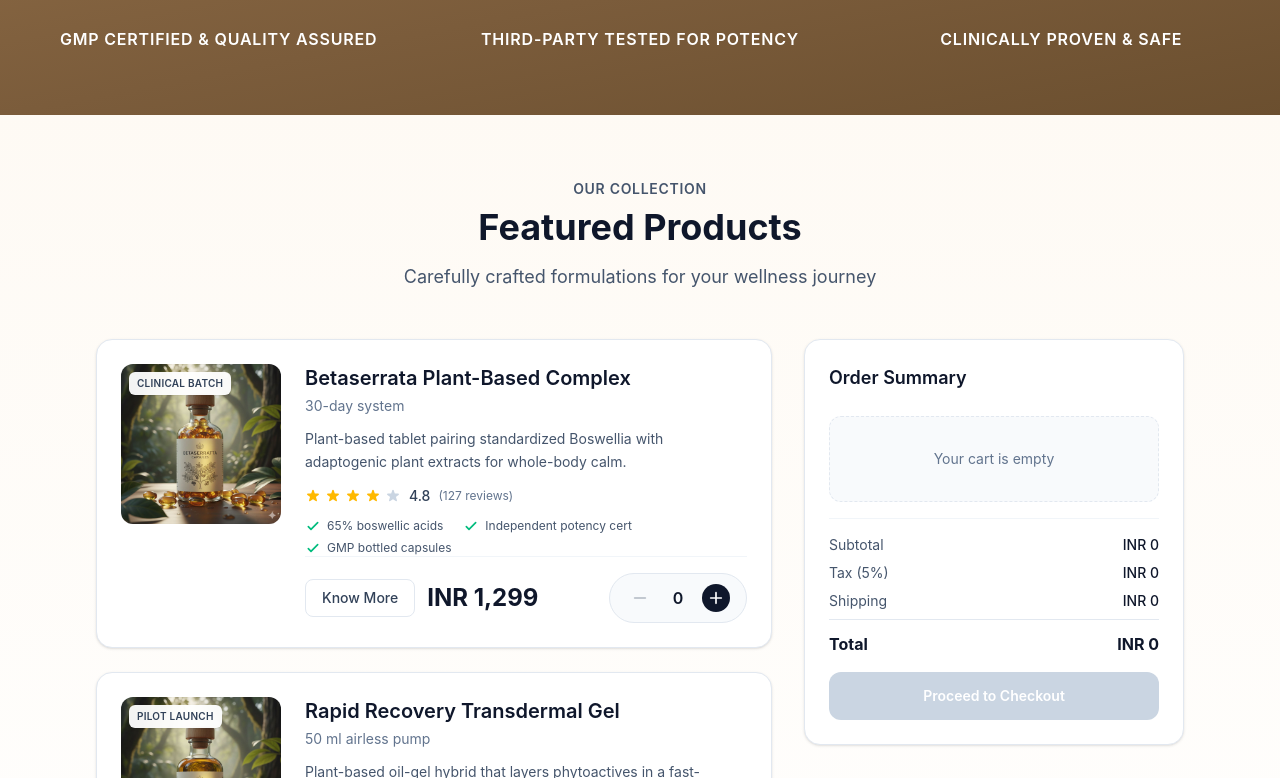
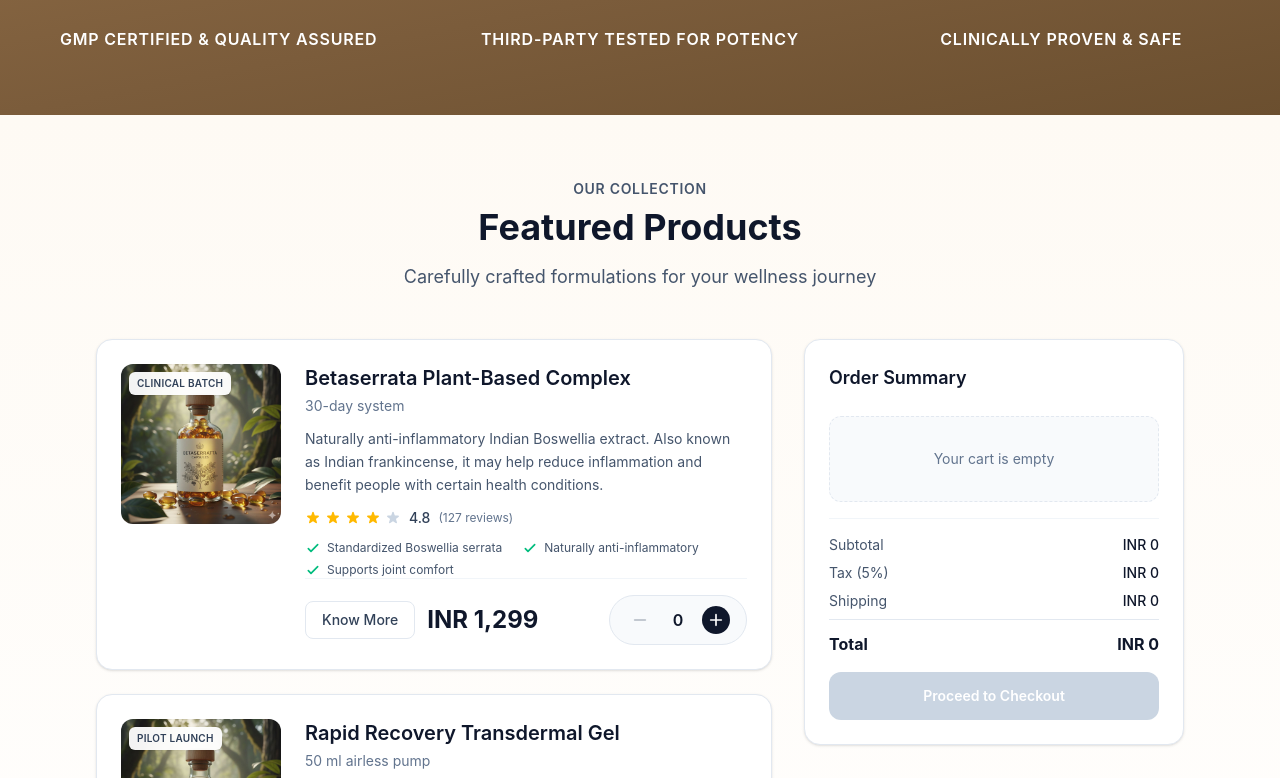
Before and after one commit to Prasannakbhat123/Betaserrata, a React (Vite) app: page /product in a window 1280 px wide. Shown: the part 918-1696 px from the top of the page. Built offline with nearby package versions, Linux system fonts and the light colour scheme.

Commit message:
text changes

```diff
--- a/src/data/products.ts
+++ b/src/data/products.ts
@@ -16,15 +16,15 @@ export const productCatalog: Product[] = [
   {
     id: 'betaserrata-complex',
     name: 'Betaserrata Plant-Based Complex',
-    description: 'Plant-based tablet pairing standardized Boswellia with adaptogenic plant extracts for whole-body calm.',
+    description: 'Naturally anti-inflammatory Indian Boswellia extract. Also known as Indian frankincense, it may help reduce inflammation and benefit people with certain health conditions.',
     price: 1299,
     badge: 'Clinical Batch',
     volume: '30-day system',
     image: '/assets/tablet.jpg',
-    highlights: ['65% boswellic acids', 'Independent potency cert', 'GMP bottled capsules'],
+    highlights: ['Standardized Boswellia serrata', 'Naturally anti-inflammatory', 'Supports joint comfort'],
     rating: 4.8,
     reviewCount: 127,
-    detailedDescription: 'Our flagship Plant-Based Complex combines standardized Boswellia serrata extract (65% boswellic acids) with a proprietary blend of adaptogenic plant extracts including Ashwagandha, Tulsi, and Guduchi. Each capsule is manufactured in our GMP-certified facility and undergoes rigorous third-party testing for potency and purity. The 30-day system is designed to support natural inflammatory response, promote joint comfort, and enhance overall vitality. Recommended dosage: 2 capsules daily with meals. Free from artificial additives, gluten, and common allergens.',
+    detailedDescription: 'Indian Boswellia, also known as Indian frankincense, is a plant-based extract from the Boswellia serrata tree. As an effective anti-inflammatory, it can help reduce pain and may prevent the loss of cartilage. Current evidence suggests beneficial effects in treating osteoarthritis of the knee, with effects that may last for some time after treatment is stopped. Our standardized formulation prevents the production of inflammatory substances in the joints, making it an effective natural remedy for joint discomfort and stiffness. Each tablet is manufactured in our GMP-certified facility and undergoes rigorous third-party testing for potency and purity. Recommended dosage: 2 tablets daily with meals. Free from artificial additives, gluten, and common allergens.',
   },
   {
     id: 'betaserrata-gel',
--- a/src/pages/ProductFlowPage.tsx
+++ b/src/pages/ProductFlowPage.tsx
@@ -155,7 +155,7 @@ const ProductFlowPage = () => {
                 </span>
               </h1>
               <p className="hero-lead mt-4 text-sm sm:text-base">
-                Discover our scientifically-backed plant-based formulations that blend nature's power with modern pharmaceutical standards. Each product is GMP-certified and third-party tested for purity and potency.
+                Naturally anti-inflammatory Indian Boswellia—the original plant-based extract from the Boswellia serrata tree. Our scientifically-backed formulations blend nature's power with modern pharmaceutical standards, helping reduce inflammation and supporting joint comfort. Each product is GMP-certified and third-party tested for purity and potency.
               </p>
               <div className="hero-actions mt-6 flex flex-col sm:flex-row gap-3 w-full sm:w-auto">
                 <button
--- a/src/sections/FlowShowcaseSection.tsx
+++ b/src/sections/FlowShowcaseSection.tsx
@@ -3,10 +3,16 @@ import { useNavigate } from 'react-router-dom'
 const flows = [
   {
     id: 'product',
-    eyebrow: 'Product experience',
-    title: 'Direct-to-clinic product purchase',
-    description: 'Two curated SKUs, live cart math, delivery notes, and OTP verification ready for a commerce handoff.',
-    stats: ['2 premium SKUs', 'Cart + billing summary', 'OTP verification', 'Delivery notes'],
+    eyebrow: 'Plant-based Boswellia tablets',
+    title: 'Naturally anti-inflammatory support',
+    description:
+      'Standardized Indian Boswellia serrata extract formulated as an easy-to-access, plant-based tablet for people managing joint discomfort and stiffness.',
+    stats: [
+      'Standardized Boswellia serrata extract',
+      'Supports joint comfort and mobility',
+      'Plant-based, over-the-counter format',
+      'Designed for osteoarthritis-prone patients',
+    ],
     image: '/assets/product.png',
     accent: 'from-white via-[#fff6ec] to-[#fde5c8]',
     buttonLabel: 'View product demo',
```
